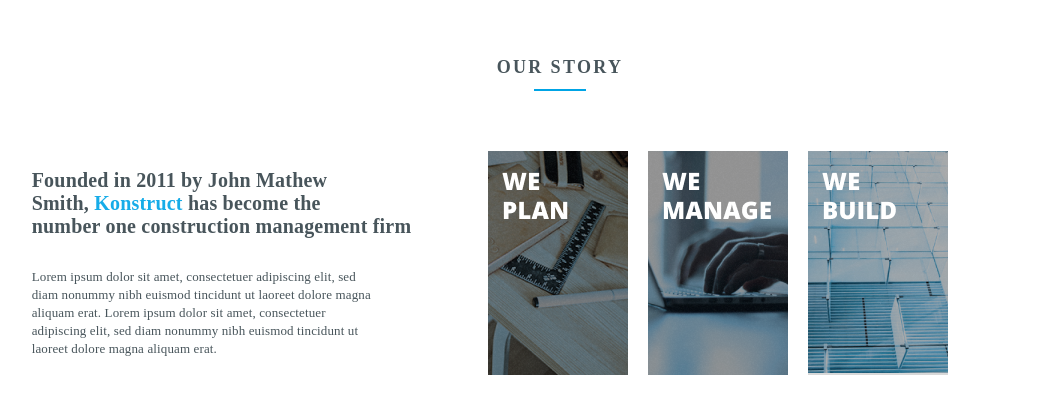
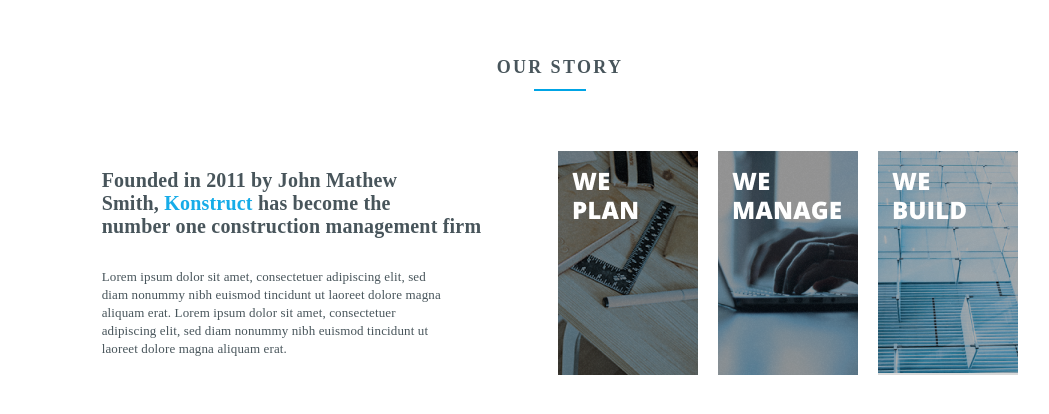
Before and after one commit to amina5789/git-, a plain HTML site: page index.html in a window 1280 px wide. Shown: the whole page, without its empty margins (80-1129 px from the left). Drawn offline with Linux system fonts and the light colour scheme.

Commit message:
master-original

```diff
--- a/style.css
+++ b/style.css
@@ -5,13 +5,12 @@
 }
 
 .one {
-    width: 941px;
     height: 344px;
     display: flex;
     align-items: center;
     justify-content: center;
     gap: 77px;
-    width: 1140px;
+    /* padding-left: 249px; */
 }
 
 h1 {
```
